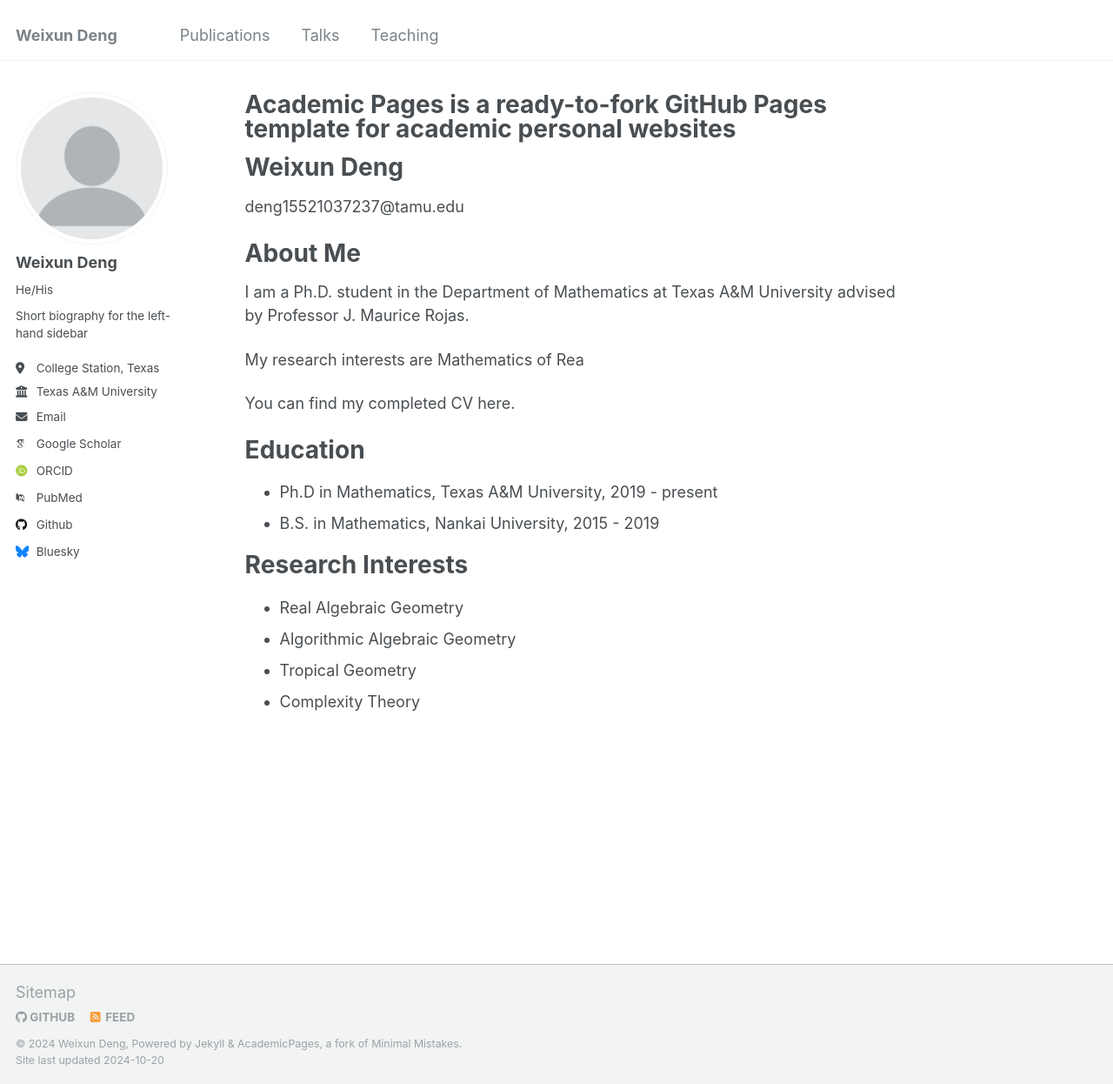
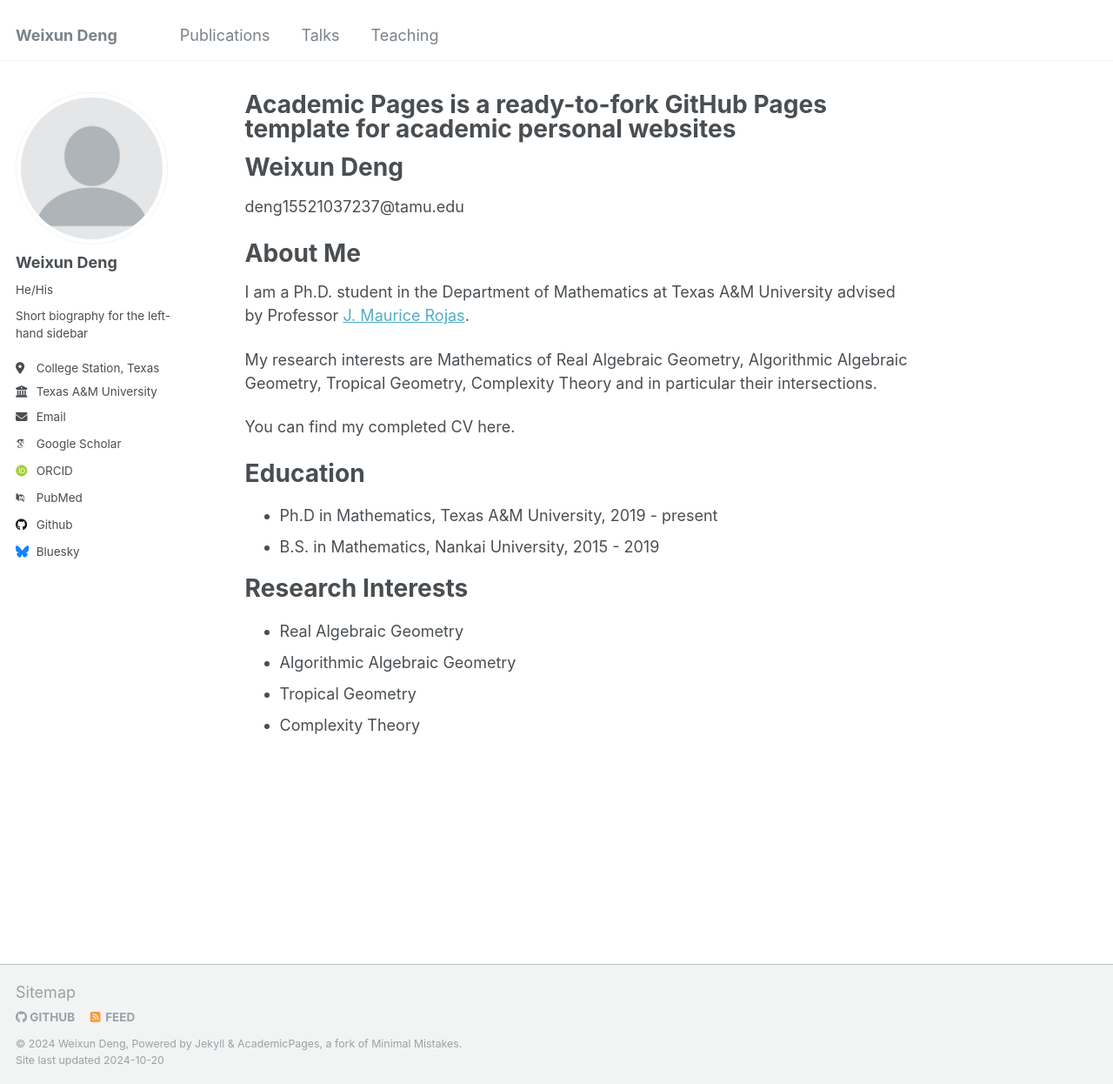
Before and after one commit to WeixunDeng/weixundeng.github.io, a Jekyll site: the page built from _pages/about.md, in a window 1280 px wide and 1246 px high. Shown: the whole window at 87% size. Built offline with Jekyll 4.4.1, drawn with Linux system fonts in a browser that asks for light colours; some web fonts are replaced.

Commit message:
Update about.md

```diff
--- a/_pages/about.md
+++ b/_pages/about.md
@@ -13,9 +13,9 @@ deng15521037237@tamu.edu
 
 About Me
 ======
-I am a Ph.D. student in the Department of Mathematics at Texas A&M University advised by Professor J. Maurice Rojas.
+I am a Ph.D. student in the Department of Mathematics at Texas A&M University advised by Professor <a href="https://people.tamu.edu/~rojas/" target="_blank">J. Maurice Rojas</a>.
 
-My research interests are Mathematics of Rea
+My research interests are Mathematics of Real Algebraic Geometry, Algorithmic Algebraic Geometry, Tropical Geometry, Complexity Theory and in particular their intersections.
 
 You can find my completed CV here.
 
```
